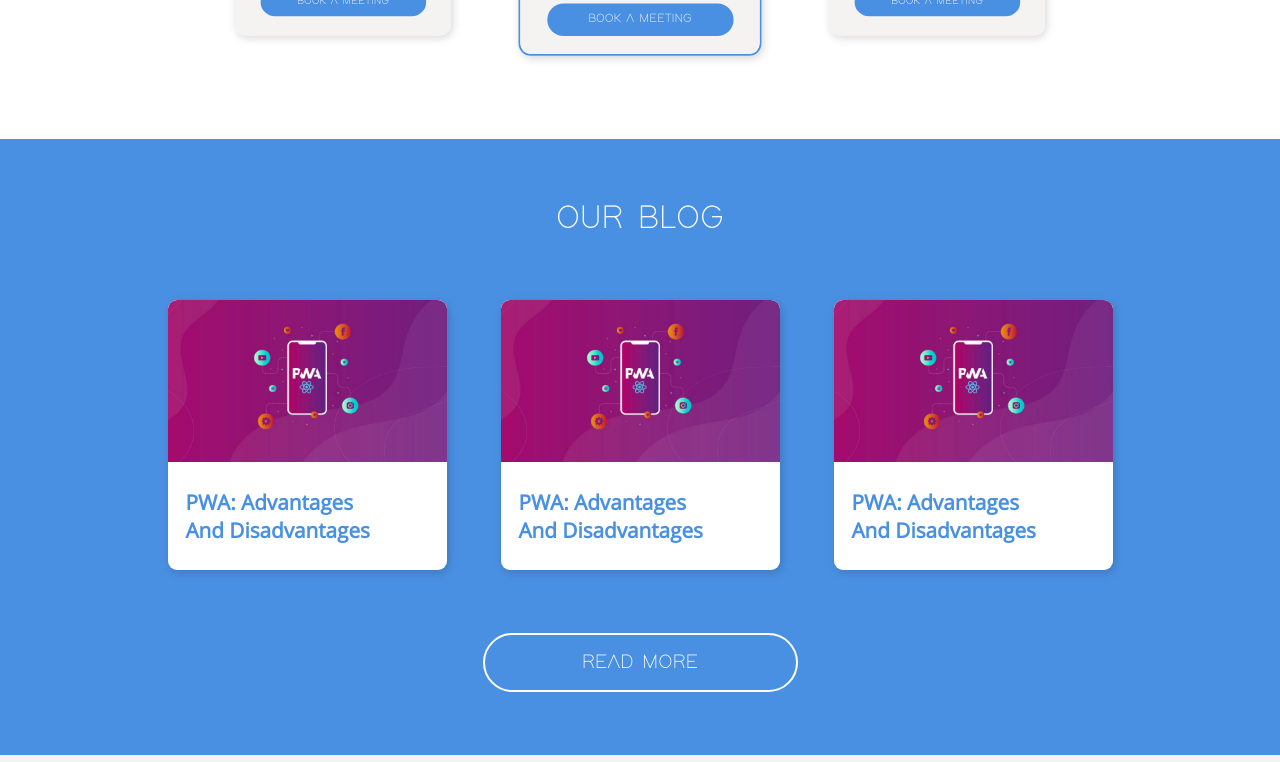
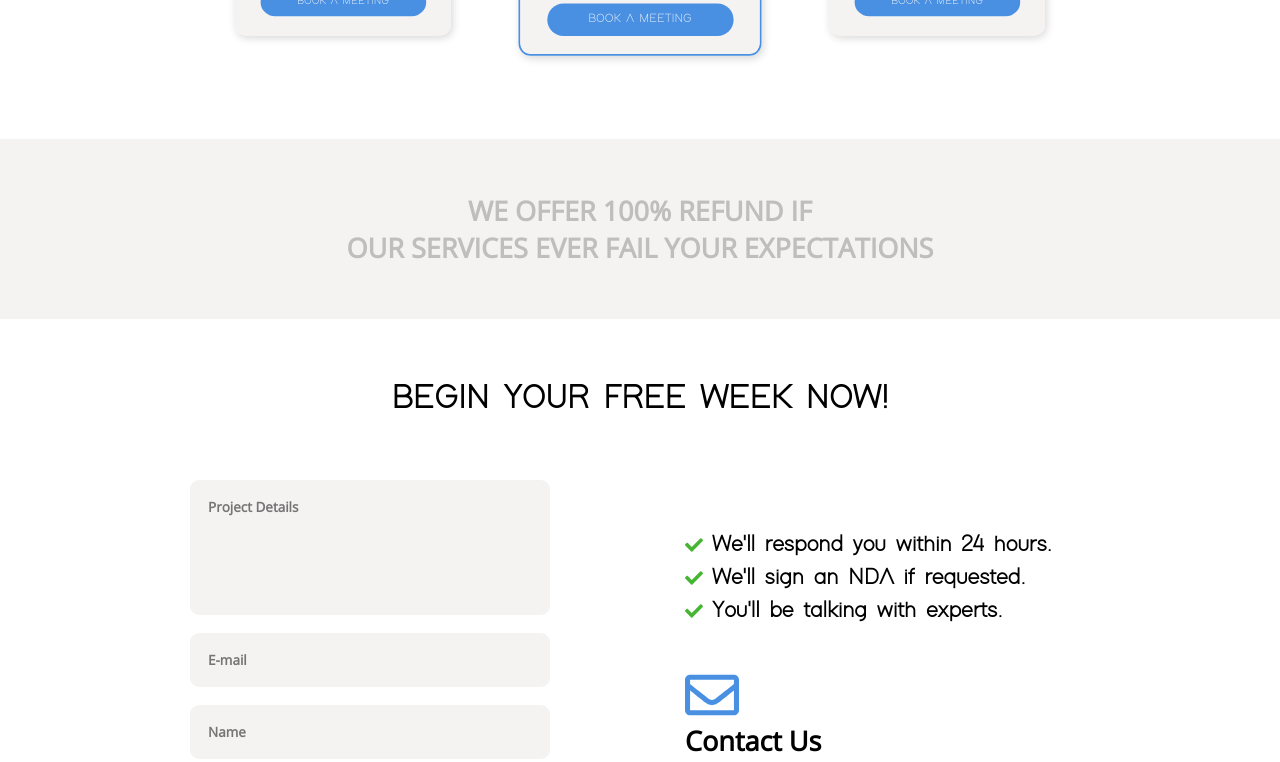
Before and after one commit to fadonitech/front-end-sample-project, a Next.js app: page / in a window 1280 px wide. Shown: the part 2820-3582 px from the top of the page. Built offline with nearby package versions, Linux system fonts and the light colour scheme.

Commit message:
Fix - Safari Not Resizing

```diff
--- a/pages/index.js
+++ b/pages/index.js
@@ -19,7 +19,7 @@ const HomePage = () => (
     <SubscriptionPlan />
     <Benefits />
     <Plans />
-    <Blog />
+    {/* <Blog /> */}
     <Guarantee />
     <ContactUs />
   </>
--- a/styles/base/_base.scss
+++ b/styles/base/_base.scss
@@ -13,59 +13,59 @@ html {
   -webkit-text-size-adjust:none;
 
   @include respond(medium-desktop) {
-    font-size: 65.75%; // 10.52px
+    font-size: 10.52px;
   }
 
   @include respond(medium-big-gap-desktop) {
-    font-size: 68.75% !important; // 11px
+    font-size: 11px !important;
   }
 
   @include respond(big-desktop) {
-    font-size: 77% !important; // 12.32px
+    font-size: 12.32px !important;
   }
 
   @include respond(full-hd) {
-    font-size: 75% !important; // 12px
+    font-size: 12px !important;
   }
 
   @include respond(huge-desktop) {
-    font-size: 165% !important; // 26.4px
+    font-size: 26.4px !important;
   }
 
   @include respond(normal-desktop) {
-    font-size: 56.25%; // 9px
+    font-size: 9px;
   }
 
   @include respond(tab-land) {
-    font-size: 60%; // 9.6px
+    font-size: 9.6px;
   }
 
   @include respond(tab-land-small) {
-    font-size: 57.5%; // 9.2px
+    font-size: 9.2px;
   }
 
   @include respond(tab-port) {
-    font-size: 54%; // 8.64px
+    font-size: 8.64px;
   }
 
   @include respond(tab-port-to-small) {
-    font-size: 52%; // 8.32px
+    font-size: 8.32px;
   }
 
   @include respond(tab-port-small) {
-    font-size: 50%; // 8px
+    font-size: 8px;
   }
   @include respond(large-phone) {
-    font-size: 46%; // 7.36px
+    font-size: 7.36px;
   }
   @include respond(medium-phone) {
-    font-size: 43%; // 6.88px
+    font-size: 6.88px;
   }
   @include respond(average-phone) {
-    font-size: 40%; // 6.4px
+    font-size: 6.4px;
   }
   @include respond(small-phone) {
-    font-size: 37%; // 5.92px
+    font-size: 5.92px;
   }
 }
 
```
